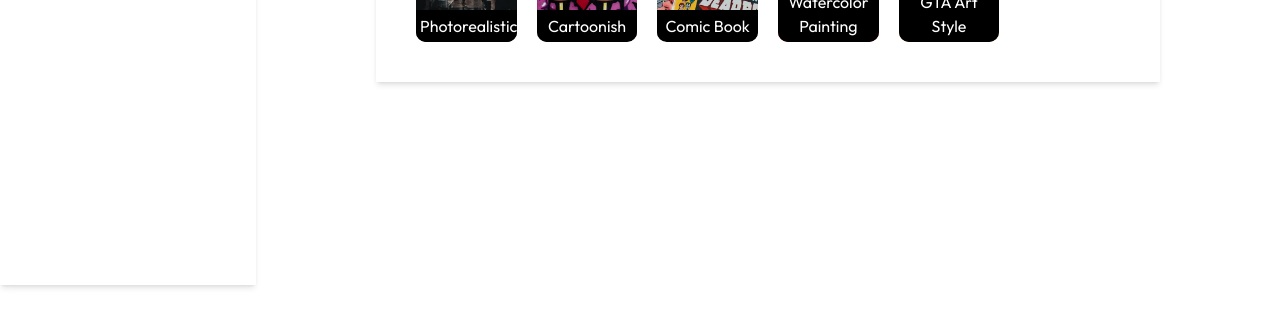
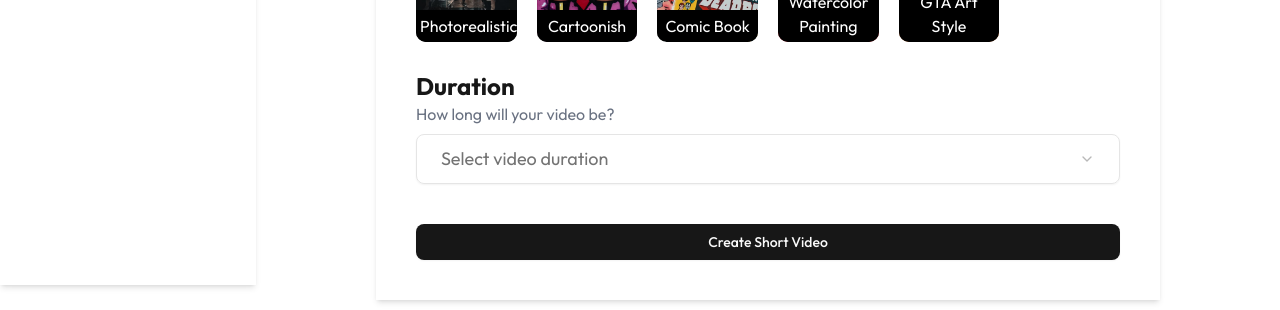
Before and after one commit to deveshidwivedi/cliply, a Next.js app: page /dashboard/create-new in a window 1280 px wide. Shown: the part 580-890 px from the top of the page. Before the commit the page ends 800 px from the top, so only its background shows below. Built offline with nearby package versions, Linux system fonts and the light colour scheme; no server answers.

Commit message:
duration component

```diff
--- /dev/null
+++ b/app/dashboard/create-new/_components/SelectDuration.jsx
@@ -0,0 +1,39 @@
+import React, { useState } from "react";
+import {
+    Select,
+    SelectContent,
+    SelectItem,
+    SelectTrigger,
+    SelectValue,
+} from "@/components/ui/select";
+
+function SelectDuration({ onUserSelect }) {
+
+    return (
+        <div className="mt-7">
+            <h2 className="font-bold text-2xl text-primary">
+                Duration
+            </h2>
+            <p className="text-gray-500">How long will your video be?</p>
+
+            <Select
+                onValueChange={(value) => {
+
+                    if (value !== "Write Your Own") {
+                        onUserSelect("duration", value);
+                    }
+                }}
+            >
+                <SelectTrigger className="w-full mt-2 p-6 text-lg">
+                    <SelectValue placeholder="Select video duration" />
+                </SelectTrigger>
+                <SelectContent>
+                    <SelectItem value="30 seconds">30 seconds</SelectItem>
+                    <SelectItem value="60 seconds">60 seconds</SelectItem>
+                </SelectContent>
+            </Select>
+        </div>
+    );
+}
+
+export default SelectDuration;
--- a/app/dashboard/create-new/page.jsx
+++ b/app/dashboard/create-new/page.jsx
@@ -2,12 +2,19 @@
 import React, { useState } from "react";
 import SelectTopic from "./_components/SelectTopic";
 import SelectStyle from "./_components/SelectStyle";
+import SelectDuration from "./_components/SelectDuration";
+import { Button } from "@/components/ui/button";
 
 function CreateNew() {
 
     const [formData, setFormData] = useState([]);
     const onHandleInputChange = (fieldName, fieldValue) => {
         console.log(fieldName, fieldValue);
+
+        setFormData(prev => ({
+            ...prev,
+            [fieldName]: fieldValue
+        }))
     }
 
     return (
@@ -19,9 +26,9 @@ function CreateNew() {
                 {/* select style */}
                 <SelectStyle onUserSelect={onHandleInputChange} />
                 {/* Duration */}
-
-                {/* reate button  */}
-
+                <SelectDuration onUserSelect={onHandleInputChange} />
+                {/* create button  */}
+                <Button className="mt-10 w-full">Create Short Video</Button>
             </div>
         </div>
     )
```
